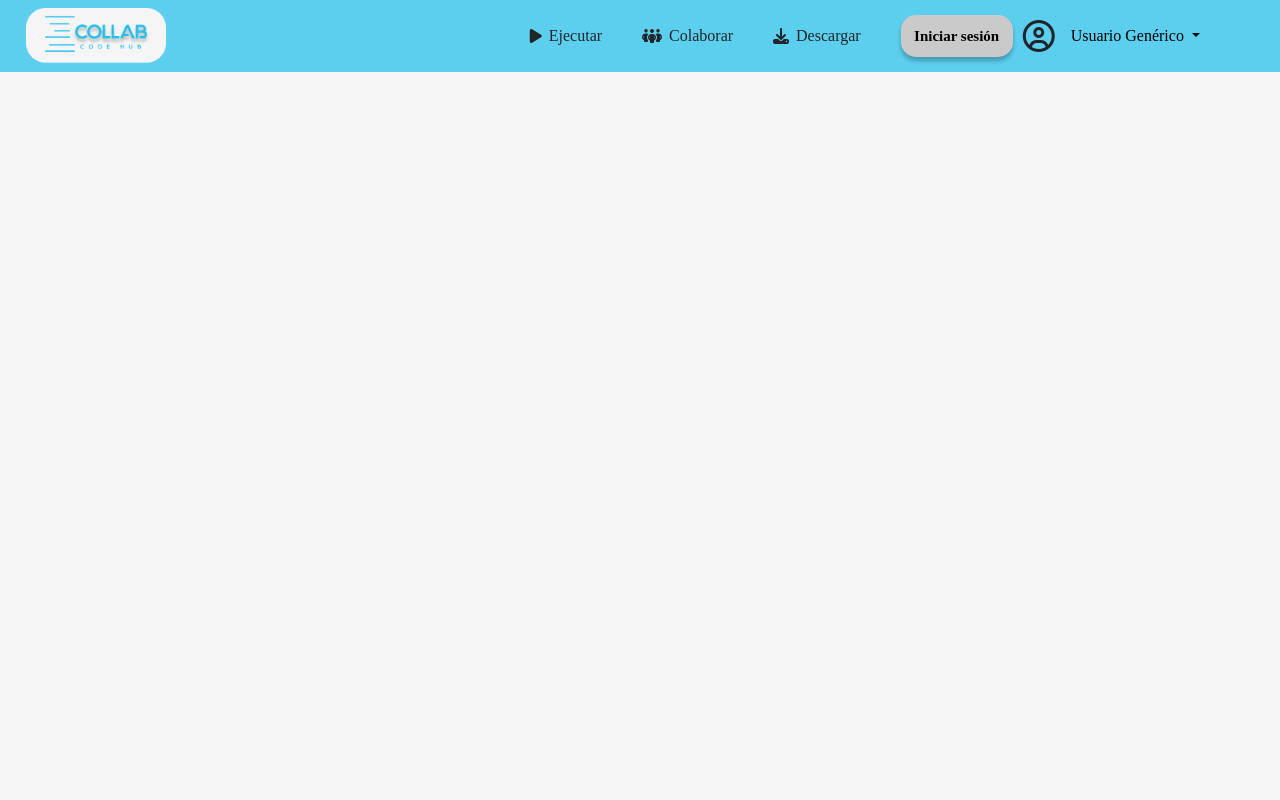
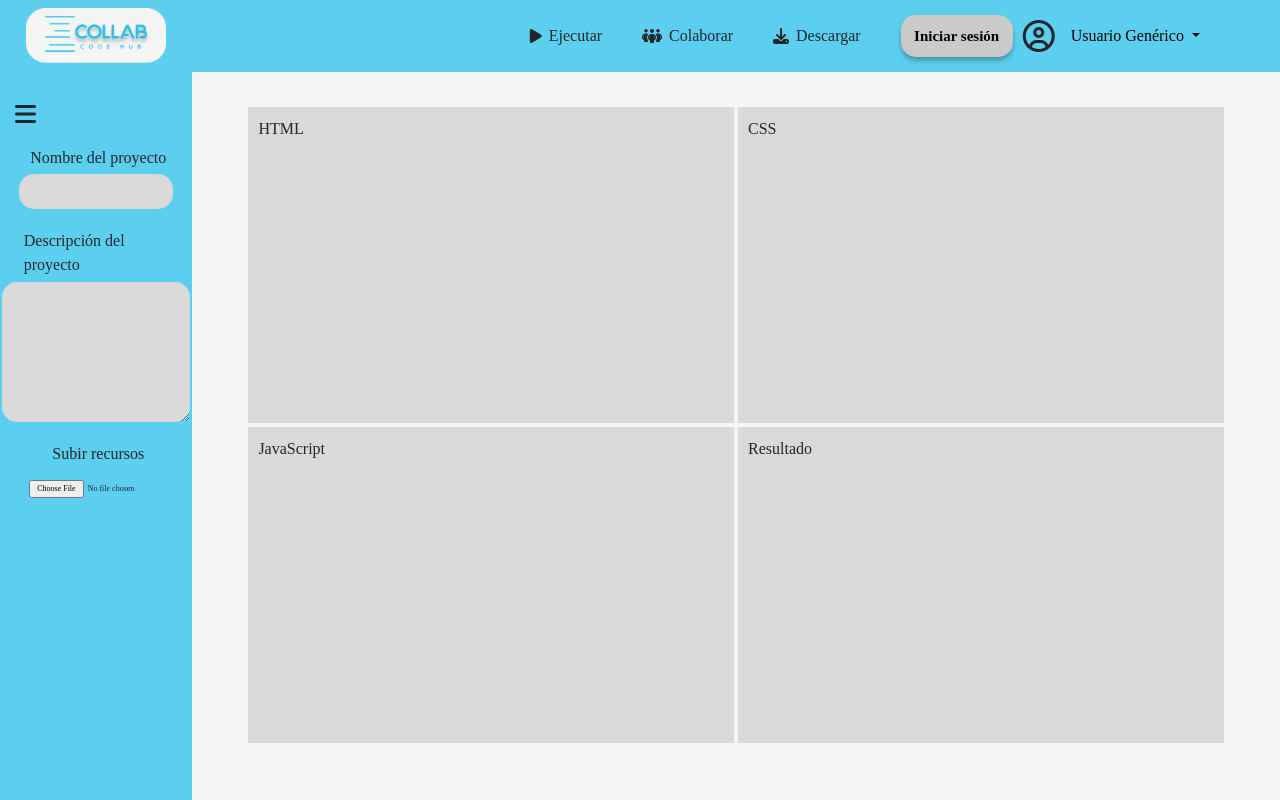
Before and after one commit to RoxanaM06/collab-frontend, an Angular app: page /crear-proyecto in a window 1280 px wide. Before the commit this address led to /. Built offline with nearby package versions, Linux system fonts and the light colour scheme.

Commit message:
modulo crear proyecto

```diff
--- a/src/app/app.module.ts
+++ b/src/app/app.module.ts
@@ -14,6 +14,7 @@ import { CrearCuentaComponent } from './crear-cuenta/crear-cuenta.component';
 import { VistaProyectosComponent } from './vista-proyectos/vista-proyectos.component';
 import { TarjetaProyectoComponent } from './tarjeta-proyecto/tarjeta-proyecto.component';
 import { PerfilUsuarioComponent } from './perfil-usuario/perfil-usuario.component';
+import { CrearProyectoComponent } from './crear-proyecto/crear-proyecto.component';
 
 @NgModule({
   declarations: [
@@ -27,7 +28,8 @@ import { PerfilUsuarioComponent } from './perfil-usuario/perfil-usuario.componen
     CrearCuentaComponent,
     VistaProyectosComponent,
     TarjetaProyectoComponent,
-    PerfilUsuarioComponent
+    PerfilUsuarioComponent,
+    CrearProyectoComponent
   ],
   imports: [
     BrowserModule,
--- /dev/null
+++ b/src/app/crear-proyecto/crear-proyecto.component.html
@@ -0,0 +1,21 @@
+<div id="vista-proyecto">
+    <div id="menu-info">
+        <i id="barras" class="fa-solid fa-bars"></i>
+        <form id="formulario">
+            <label for="">Nombre del proyecto</label>
+            <input type="text">
+            <label for="">Descripción del proyecto</label>
+            <textarea cols="17" rows="5"></textarea>
+            <label for="">Subir recursos</label>
+            <input type="file" id="subir-recursos">
+        </form>
+    </div>
+    <div id="contenedor-proyecto">
+        <div id="cuadros">
+            <div class="cuadro">HTML</div>
+            <div class="cuadro">CSS</div>
+            <div class="cuadro">JavaScript</div>
+            <div class="cuadro">Resultado</div>
+        </div>
+    </div>
+</div>
--- /dev/null
+++ b/src/app/crear-proyecto/crear-proyecto.component.scss
@@ -0,0 +1,68 @@
+#vista-proyecto {
+    display: flex;
+}
+/**
+ * Menú Información
+ */
+#menu-info {
+    background-color: #5cceee;
+    width: 15%;
+    height: 91vh;
+    padding-top: 15px;
+}
+#barras {
+    margin: 15px;
+    font-size: 1.5rem;
+}
+#formulario {
+    width: 100%;
+    display: flex;
+    flex-direction: column;
+    align-items: center;
+    padding: 0 10%;
+}
+label {
+    margin: 3% 0 3% 3%;
+}
+#subir-recursos {
+    font-size: 0.5rem;
+    background-color: #5cceee;
+}
+input {
+    border-radius: 15px;
+    background: #D9D9D9;
+    border: none;
+    height: 35px;
+    width: 100%;
+    margin-bottom: 10%;
+    padding: 10px;
+}
+textarea {
+    border-radius: 15px;
+    background: #D9D9D9;
+    border: none;
+    margin-bottom: 10%;
+    padding: 10px;
+}
+/**
+ * Contenedor proyecto
+ */
+#contenedor-proyecto {
+    width: 85%;
+    height: 91vh;
+}
+#cuadros {
+    height: 80vh;
+    width: 90%;
+    background-color: red;
+    display: flex;
+    flex-wrap: wrap;
+    margin-left: 5%;
+    margin-top: 3%;
+}
+.cuadro{
+    background-color: #D9D9D9;
+    border: 2px solid #f5f5f5;
+    width: 50%;
+    padding: 10px;
+}
--- a/src/app/vista-proyectos/vista-proyectos.component.html
+++ b/src/app/vista-proyectos/vista-proyectos.component.html
@@ -7,14 +7,14 @@
         </div>
         <div id="crear-proyecto" class="cursor">
             <i class="fa-solid fa-folder-plus"></i>
-            <p>Crear Proyecto</p>
+            <p [routerLink]="'/crear-proyecto'">Crear Proyecto</p>
         </div>
     </div>
     <div id="contenedor-proyectos">
         <h4>Proyectos creados</h4>
         <div id="tarjeta-proyecto">
-            <app-tarjeta-proyecto class="cursor"></app-tarjeta-proyecto>
-            <app-tarjeta-proyecto class="cursor"></app-tarjeta-proyecto>
+            <app-tarjeta-proyecto class="cursor" [routerLink]="'/editar-proyecto'"></app-tarjeta-proyecto>
+            <app-tarjeta-proyecto class="cursor" [routerLink]="'/editar-proyecto'"></app-tarjeta-proyecto>
         </div>
     </div>
 </div>
```
Also changed, not shown: src/app/app-routing.module.ts (+9 -0 lines), src/app/crear-proyecto/crear-proyecto.component.ts (added, +10 -0 lines).
